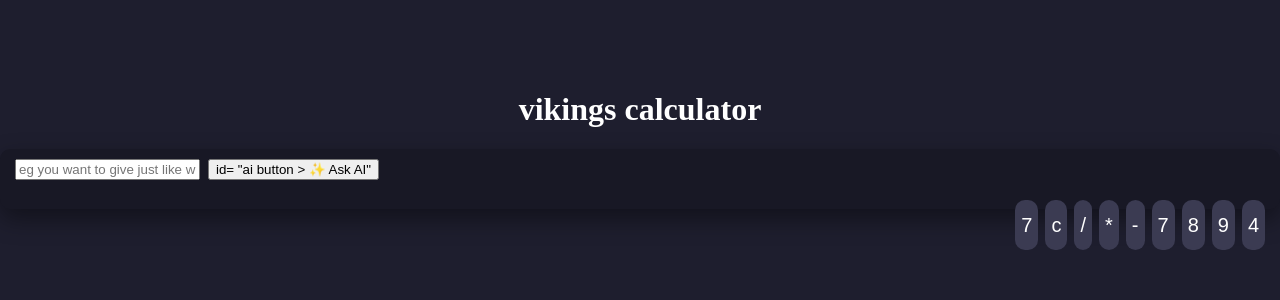
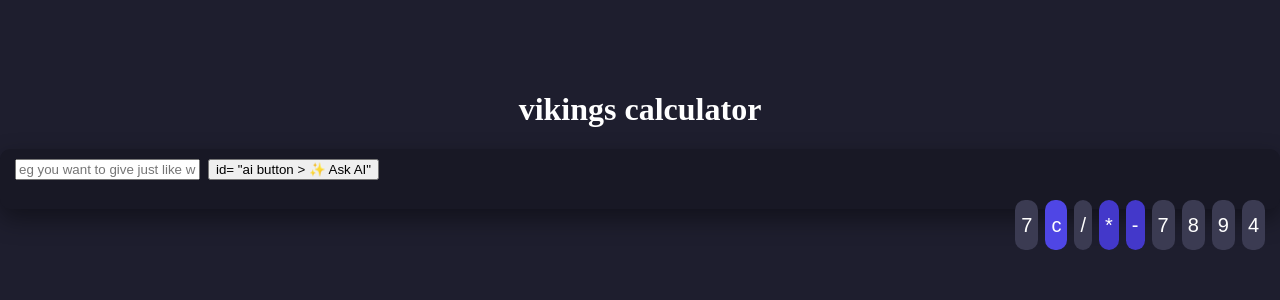
Before and after one commit to TheHimanshuMishraXD/Ai-based-calculator, a Flask app: page / in a window 1280 px wide. Shown: the part 253-553 px from the top of the page. Run offline with Flask 3, Linux system fonts and the light colour scheme.

Commit message:
Auto-update calculator: 2026-10-13 23:09:52

```diff
--- a/static/calc.css
+++ b/static/calc.css
@@ -53,3 +53,21 @@ body {
 .btn:hover {
     background-color: #4a4a66;
 }
+
+.operator {
+    background-color: #4338ca;
+
+}
+.operator:hover {
+    background-color: #4f46e9;
+}
+
+/* this is for clear button */
+.clear {
+    background-color: #4f46e5;
+}
+.clear:hover {
+    background-color: #ef4444;
+}
+
+/*  */
```
